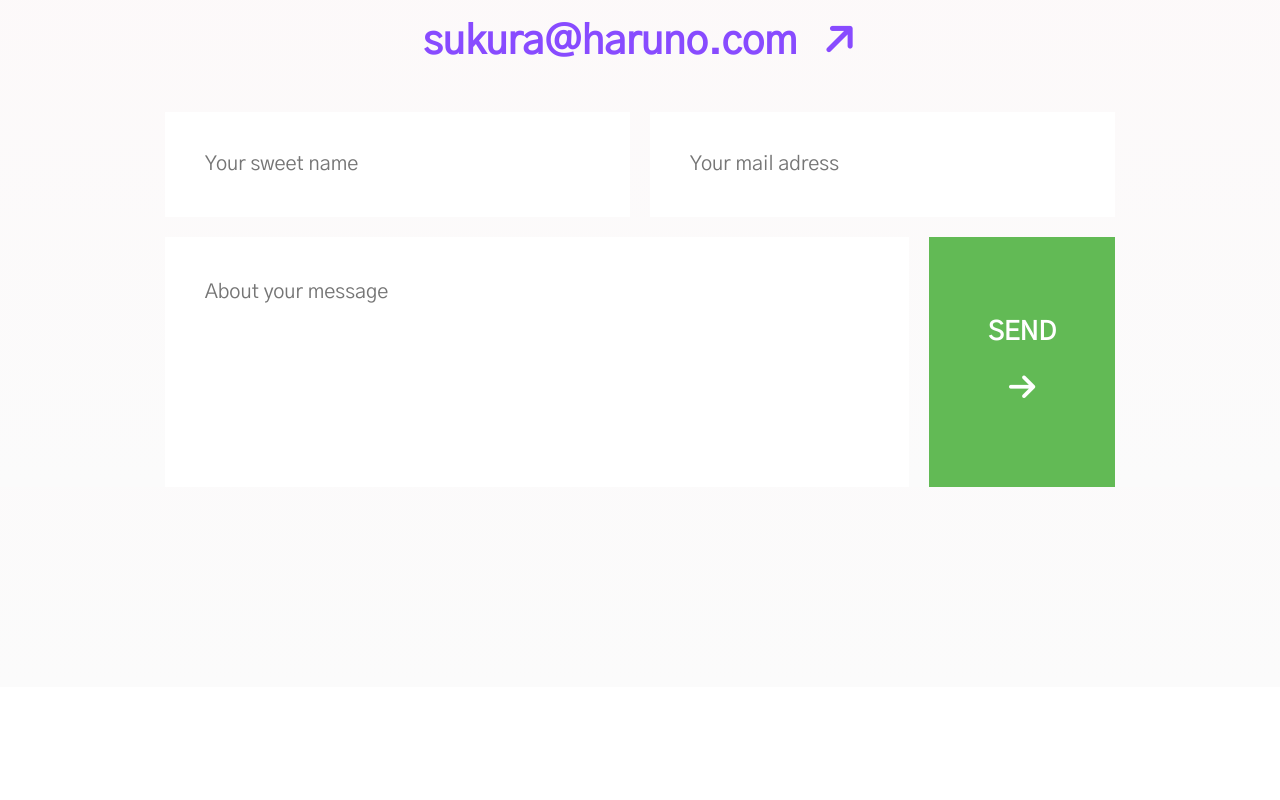
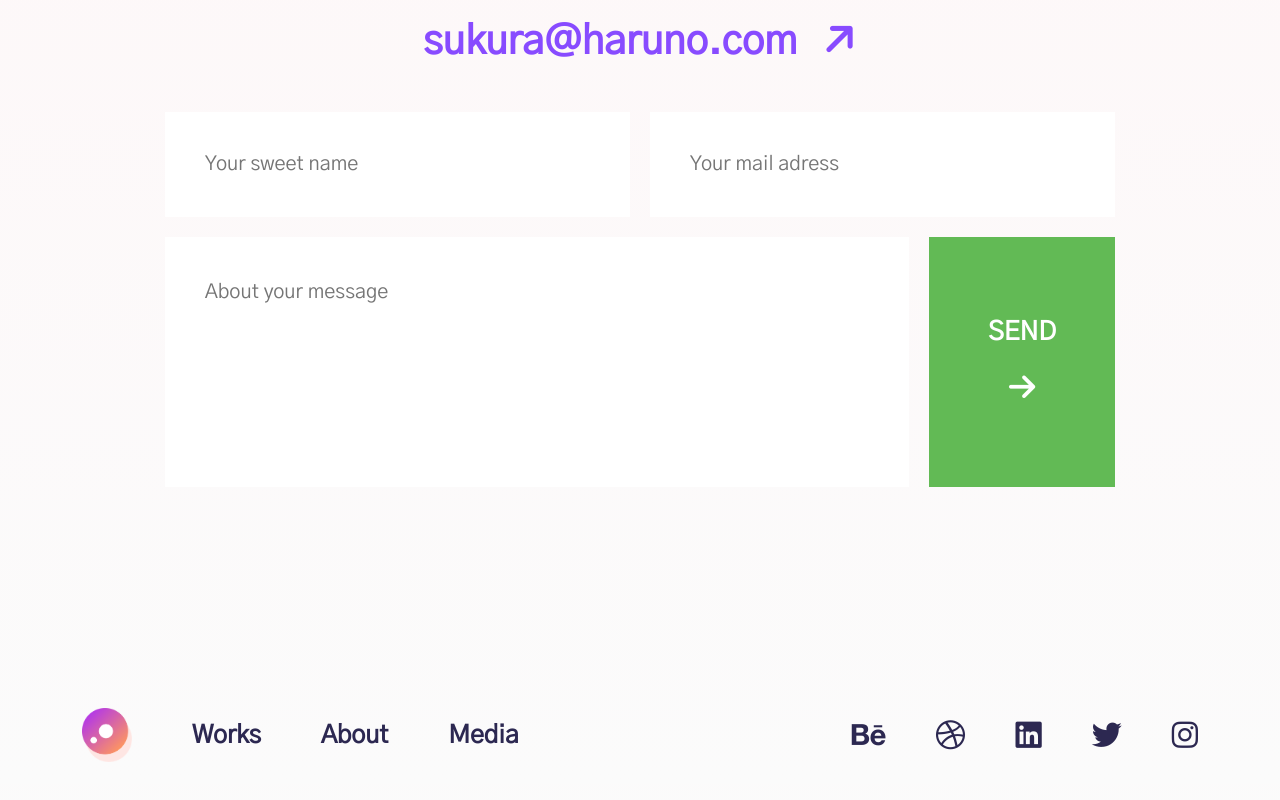
Before and after one commit to MaxMolewijk/haruno, a Svelte app: page / in a window 1280 px wide. Shown: the part 6096-6896 px from the top of the page. Before the commit the page ends 6783 px from the top, so only its background shows below. Built offline with nearby package versions, Linux system fonts and the light colour scheme.

Commit message:
added footer

```diff
--- a/src/App.svelte
+++ b/src/App.svelte
@@ -7,6 +7,7 @@
 	import Works from "./components/Works.svelte";
 	import Newsletter from "./components/Newsletter.svelte";
 	import Contact from "./components/Contact.svelte";
+	import Footer from "./components/Footer.svelte";
 </script>
 
 <Header />
@@ -19,3 +20,4 @@
 <Seperator text={"My weekly newsletter and blogs"} />
 <Newsletter />
 <Contact />
+<Footer/>
--- /dev/null
+++ b/src/components/Footer.svelte
@@ -0,0 +1,42 @@
+<div class="container">
+    <div class="row justify-content-between">
+        <div class="col-auto row align-items-center">
+            <img src="assets/haruno_logo.png" class="col-auto logo" alt="HARUNO logo"/>
+            <p class="col-auto">Works</p>
+            <p class="col-auto">About</p>
+            <p class="col-auto">Media</p>
+        </div>
+        <div class="col-auto row align-items-center">
+            <i class="col-auto icons fa-brands fa-behance"></i>
+            <i class="col-auto icons fa-brands fa-dribbble"></i>
+            <i class="col-auto icons fa-brands fa-linkedin"></i>
+            <i class="col-auto icons fa-brands fa-twitter"></i>
+            <i class="col-auto icons fa-brands fa-instagram"></i>
+        </div>
+    </div>
+</div>
+
+<style>
+    .container {
+        margin-bottom: 100px;
+    }
+
+    .logo {
+        width: 50px;
+        margin-right: 30px;
+    }
+
+    p {
+        margin: 0;
+        padding: 30px;
+        color: #2c2851;
+        font-size: 25px;
+        font-weight: 900;
+    }
+
+    .icons {
+        font-size: 30px;
+        margin-left: 50px;
+        color: #2c2851;
+    }
+</style>
```
